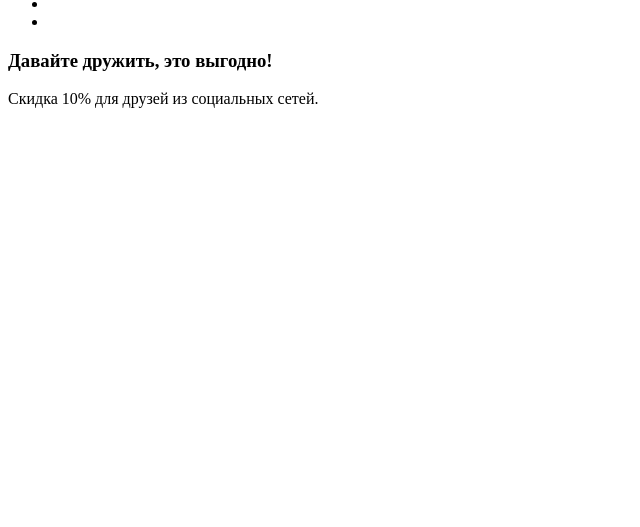
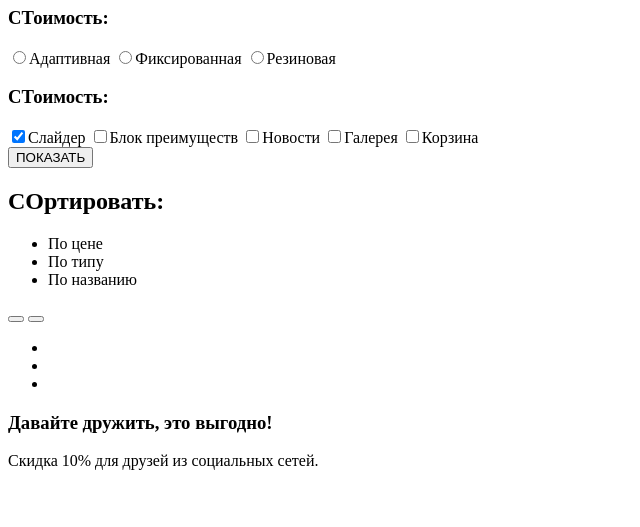
Before and after one commit to RodionPetrovich/NERDS_FR2, a website: page source/catalog.html in a window 1280 px wide. Shown: the part 273-800 px from the top of the page, without its empty margins (0-640 px from the left). Drawn offline with Linux system fonts and the light colour scheme.

Commit message:
Изменил хедер в индексе, спустил слайдер в мэйн контент

```diff
--- a/source/catalog.html
+++ b/source/catalog.html
@@ -28,13 +28,58 @@
       </nav>
 
     </div>
-    <p class="header-text">Магазин готовых шаблонов</p>
+    <h1 class="header-text">Магазин готовых шаблонов</h1>
 
   </header>
 
   <main class="page-main">
+    <section class="filter-cost">
+      <h2 class="visually-hidden">Сортировка работ, относительно стоимости</h2>
+      <div class="filter-cost__wrapper">
+        <h3 class="filter-cost__header upper-text">СТоимость:</h3>
+        <div class="range-filter"></div>
+        <div class="radio-box">
+          <label>
+            <input type="radio" name="adaptive" value="адаптивная">Адаптивная
+          </label>
+          <label>
+            <input type="radio" name="ficksed" value="Фиксированная">Фиксированная
+          </label>
+          <label>
+            <input type="radio" name="rubber" value="Резиновая">Резиновая
+          </label>
+        </div>
+        <div class="spec-filter">
+          <h3 class="spec-filter__header upper-text">СТоимость:</h3>
+          <label><input type="checkbox" name="" id="" checked>Слайдер</label>
+          <label><input type="checkbox" name="" id="">Блок преимуществ</label>
+          <label><input type="checkbox" name="" id="">Новости</label>
+          <label><input type="checkbox" name="" id="">Галерея</label>
+          <label><input type="checkbox" name="" id="">Корзина</label>
+        </div>
+        <button type="button">ПОКАЗАТЬ</button>
+      </div>
+    </section>
+    <section class="sorting">
+      <div class="sorting-wrapper">
+        <h2 class="upper-text">СОртировать:</h2>
+        <ul class="sorting__list">
+          <li class="sorting__item">По цене</li>
+          <li class="sorting__item">По типу</li>
+          <li class="sorting__item">По названию</li>
+        </ul>
+        <button></button>
+        <button></button>
+        <div class="it-maket">
+          <div class="it-maket__upper"></div>
+          <div class=""></div>
 
 
+
+        </div>
+
+      </div>
+    </section>
 
   </main>
 
```
Also changed, not shown: source/index.html (+8 -12 lines). Lines whose indentation alone changed are shown as unchanged.
